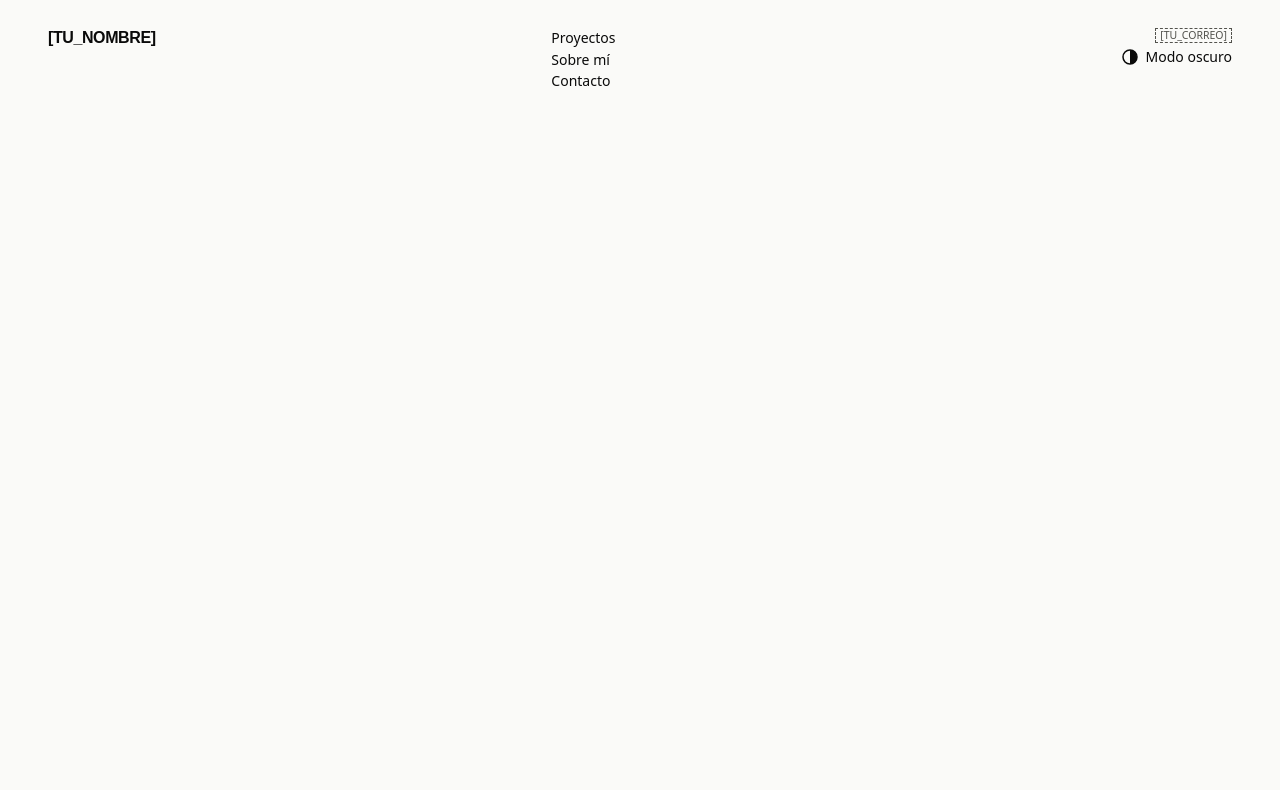
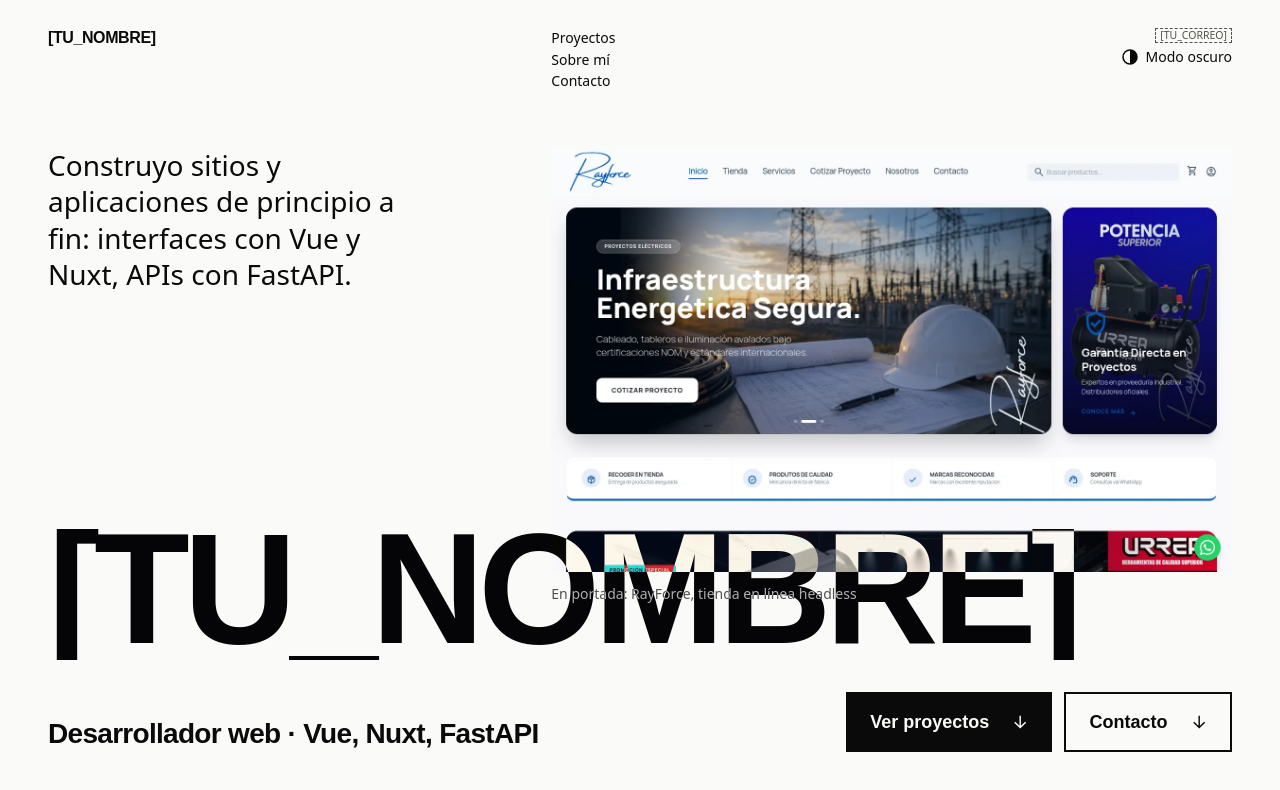
Before and after one commit to SebastianAlcantarr/portafolio_web, a Nuxt app: page / in a window 1280 px wide. Shown: the top 790 px of the page. Built offline with nearby package versions, Linux system fonts and the light colour scheme.

Commit message:
Hero: nombre a escala de cartel, portada con RayForce y accesos a proyectos y contacto

```diff
--- /dev/null
+++ b/components/ArrowIcon.vue
@@ -0,0 +1,19 @@
+<script setup lang="ts">
+withDefaults(defineProps<{ direction?: 'down' | 'up-right' | 'up' }>(), { direction: 'down' })
+</script>
+
+<template>
+  <svg
+    viewBox="0 0 16 16"
+    fill="none"
+    stroke="currentColor"
+    stroke-width="1.6"
+    stroke-linecap="square"
+    aria-hidden="true"
+    class="h-[0.8em] w-[0.8em] shrink-0"
+  >
+    <path v-if="direction === 'down'" d="M8 1.5v12M2.5 8.5 8 14l5.5-5.5" />
+    <path v-else-if="direction === 'up'" d="M8 14.5v-12M2.5 7.5 8 2l5.5 5.5" />
+    <path v-else d="M3 13 13 3M5 3h8v8" />
+  </svg>
+</template>
--- /dev/null
+++ b/components/HeroSection.vue
@@ -0,0 +1,89 @@
+<script setup lang="ts">
+import { profile } from '~/data/profile'
+import { projects } from '~/data/projects'
+
+// El proyecto de portada es el primero que tenga imagen.
+const cover = projects.find((p) => p.image)
+const nameLines = profile.name.split(' ')
+</script>
+
+<template>
+  <section aria-labelledby="hero-title" class="grid-page pb-20 lg:pb-28">
+    <p
+      class="enter-fade col-span-4 max-w-[24ch] text-lead font-medium sm:col-span-6 lg:col-span-5"
+    >
+      {{ profile.intro }}
+    </p>
+
+    <figure
+      v-if="cover?.image"
+      class="col-span-4 mt-10 sm:col-span-8 lg:col-span-7 lg:col-start-6 lg:row-span-2 lg:mt-0"
+    >
+      <a
+        :href="`#proyecto-${cover.slug}`"
+        class="enter-plate group block overflow-hidden bg-plate"
+        :aria-label="`Ver el proyecto ${cover.title}`"
+      >
+        <img
+          :src="cover.image.src"
+          :alt="cover.image.alt"
+          width="1440"
+          height="900"
+          fetchpriority="high"
+          class="aspect-[16/10] w-full object-cover object-top transition-transform duration-[1.4s] ease-out-expo group-hover:scale-[1.03]"
+        />
+      </a>
+      <figcaption class="mt-3 flex flex-wrap justify-between gap-x-4 text-meta text-muted">
+        <span>En portada: {{ cover.title }}, {{ cover.summary.toLowerCase() }}</span>
+      </figcaption>
+    </figure>
+
+    <nav
+      aria-label="Proyectos"
+      class="enter-fade col-span-4 hidden self-end border-t border-rule pt-3 text-meta lg:col-span-4 lg:block"
+      style="animation-delay: 0.35s"
+    >
+      <ul>
+        <li v-for="project in projects" :key="project.slug" class="flex justify-between gap-4 py-0.5">
+          <a :href="`#proyecto-${project.slug}`" class="font-medium transition-colors hover:text-signal">
+            {{ project.title }}
+          </a>
+          <span v-if="project.highlight" class="text-signal">{{ project.highlight }}</span>
+        </li>
+      </ul>
+    </nav>
+
+    <h1
+      id="hero-title"
+      class="relative z-10 col-span-full -mt-[0.38em] font-display text-poster font-black text-white mix-blend-difference lg:-mt-[0.5em]"
+    >
+      <span v-for="(line, i) in nameLines" :key="i" class="block overflow-hidden pb-[0.04em]">
+        <span class="enter-line block" :style="{ animationDelay: `${0.25 + i * 0.1}s` }">{{ line }}</span>
+      </span>
+    </h1>
+
+    <div
+      class="enter-fade col-span-full mt-6 flex flex-col gap-6 lg:mt-8 lg:flex-row lg:items-end lg:justify-between"
+      style="animation-delay: 0.5s"
+    >
+      <p class="font-display text-lead font-bold tracking-tight">{{ profile.role }}</p>
+
+      <div class="flex flex-col gap-3 sm:flex-row">
+        <a
+          href="#proyectos"
+          class="inline-flex items-center justify-between gap-6 bg-ink px-6 py-4 font-display text-lg font-bold text-paper transition-colors duration-300 hover:bg-signal sm:justify-start"
+        >
+          Ver proyectos
+          <ArrowIcon direction="down" />
+        </a>
+        <a
+          href="#contacto"
+          class="inline-flex items-center justify-between gap-6 border-2 border-ink px-6 py-[0.875rem] font-display text-lg font-bold transition-colors duration-300 hover:border-signal hover:text-signal sm:justify-start"
+        >
+          Contacto
+          <ArrowIcon direction="down" />
+        </a>
+      </div>
+    </div>
+  </section>
+</template>
--- /dev/null
+++ b/data/projects.ts
@@ -0,0 +1,72 @@
+// Proyectos del portafolio. Edita, reordena o agrega entradas aquí.
+// - Lo que está entre [CORCHETES] es un placeholder: el sitio lo muestra marcado y sin enlace.
+// - Si un proyecto no tiene sitio en vivo o repositorio, borra ese campo y el enlace desaparece.
+// - Para agregar imagen, pon el archivo en /public/projects y llena `image`.
+
+export interface Project {
+  slug: string
+  title: string
+  summary: string
+  stack: string[]
+  /** Tipo de proyecto: cliente, académico, hackatón, concurso… */
+  kind?: string
+  /** Logro destacado, se muestra en el color de acento. */
+  highlight?: string
+  live?: string
+  repo?: string
+  image?: { src: string; alt: string }
+}
+
+export const projects: Project[] = [
+  {
+    slug: 'rayforce',
+    title: 'RayForce',
+    summary: 'Tienda en línea headless',
+    kind: 'Cliente real',
+    stack: ['[STACK_RAYFORCE]'],
+    live: 'https://rayforce.com.mx',
+    repo: '[URL_GITHUB_RAYFORCE]',
+    image: {
+      src: '/projects/rayforce.webp',
+      alt: 'Página de inicio de la tienda en línea RayForce',
+    },
+  },
+  {
+    slug: 'invitacion-de-boda',
+    title: 'Invitación de boda',
+    summary: 'Invitación web con confirmación de asistencia',
+    stack: ['Nuxt 3'],
+    live: 'https://bodagabrielyrenee.com',
+    repo: '[URL_GITHUB_BODA]',
+    image: {
+      src: '/projects/boda.webp',
+      alt: 'Invitación de boda en línea con fotografía de la pareja y botón para confirmar asistencia',
+    },
+  },
+  {
+    slug: 'dataton-sonora-2026',
+    title: 'Datatón Sonora 2026',
+    summary: 'Dashboard de Power BI sobre eficiencia del agua',
+    kind: 'Concurso',
+    highlight: '1er lugar',
+    stack: ['Power BI'],
+  },
+  {
+    slug: 'geoinvest',
+    title: 'GeoInvest',
+    summary: 'MVP con IA',
+    kind: 'Hackatón',
+    stack: ['FastAPI', 'Vue'],
+    live: '[ENLACE_GEOINVEST]',
+    repo: '[URL_GITHUB_GEOINVEST]',
+  },
+  {
+    slug: 'portal-de-derivadas',
+    title: 'Portal de derivadas',
+    summary: 'Portal académico sobre derivadas',
+    kind: 'Académico',
+    stack: ['Vue', 'Tailwind CSS', 'FastAPI'],
+    live: '[ENLACE_DERIVADAS]',
+    repo: '[URL_GITHUB_DERIVADAS]',
+  },
+]
--- a/pages/index.vue
+++ b/pages/index.vue
@@ -12,6 +12,8 @@ useSeoMeta({
 <template>
   <div id="inicio" class="overflow-x-clip">
     <SiteHeader />
-    <main />
+    <main>
+      <HeroSection />
+    </main>
   </div>
 </template>
```
